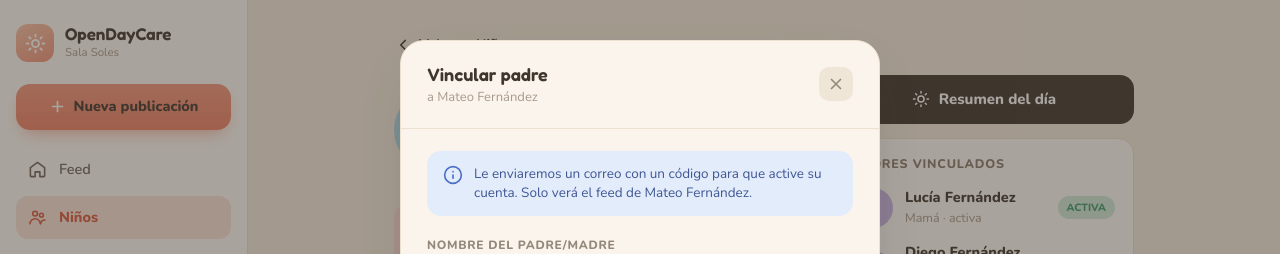
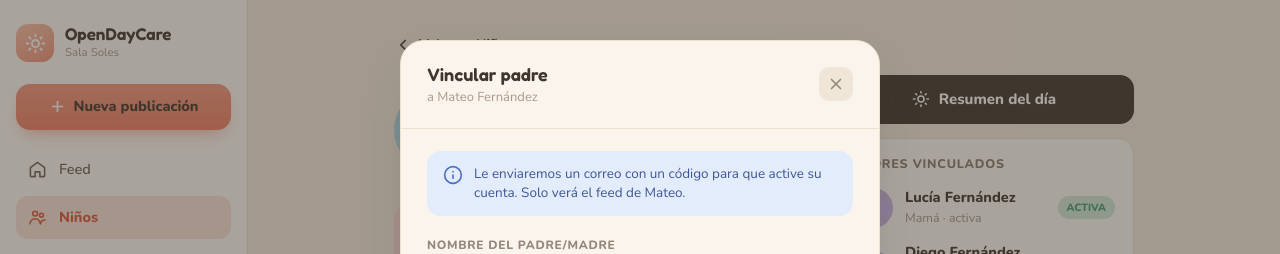
Before and after one commit to jmmolins87/day-care, a Next.js app: page /kids/mateo-fernandez in a window 1280 px wide. Both pictures are taken after a click on the button "Vincular otro padre". Shown: the top 254 px of the page. Built offline with nearby package versions, Linux system fonts and the light colour scheme.

Commit message:
Update LinkParentModal to use first name in email notification message

```diff
--- a/app/components/LinkParentModal.tsx
+++ b/app/components/LinkParentModal.tsx
@@ -49,6 +49,7 @@ export default function LinkParentModal({
   const [relationship, setRelationship] = useState<"" | Relationship>("");
   const [errors, setErrors] = useState<FormErrors>({});
   const [touched, setTouched] = useState<Record<string, boolean>>({});
+  const firstName = childName.split(" ")[0];
 
   const resetForm = useCallback(() => {
     setParentName("");
@@ -187,7 +188,7 @@ export default function LinkParentModal({
                 </svg>
                 <span className="text-[13.5px] text-[#3F5694] leading-[1.45]">
                   Le enviaremos un correo con un código para que active su
-                  cuenta. Solo verá el feed de {childName}.
+                  cuenta. Solo verá el feed de {firstName}.
                 </span>
               </div>
 
```
